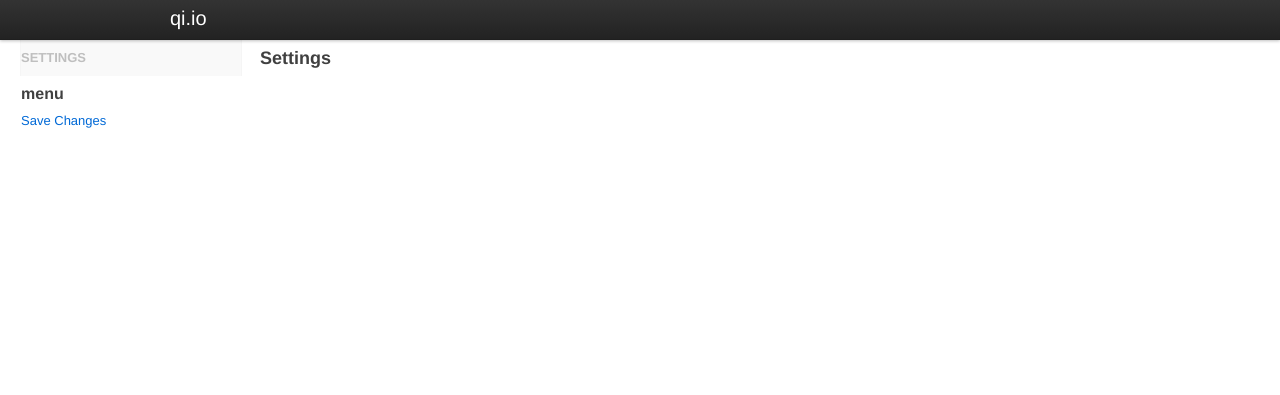
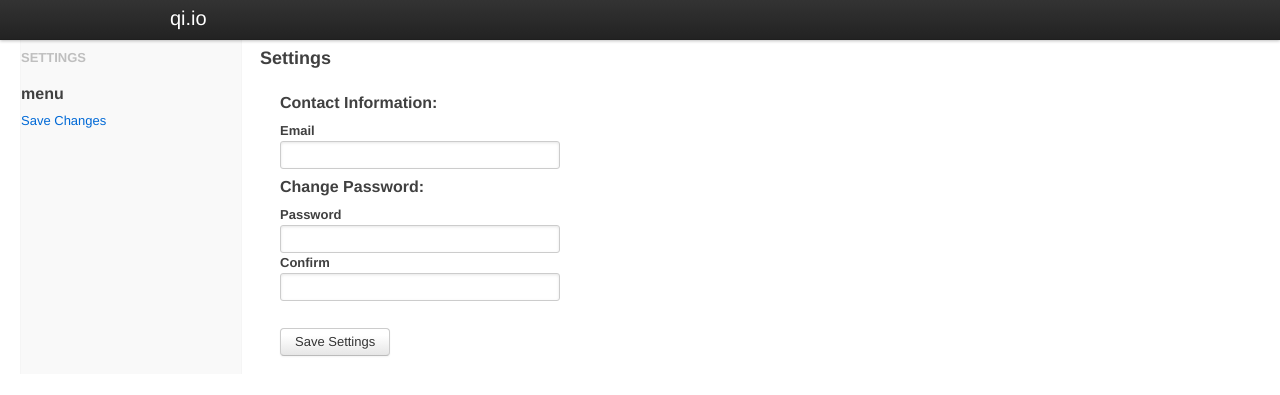
Before and after one commit to pmn/qi.io, a Flask app: template templates/settings.html in a window 1280 px wide. Shown: the top 395 px of the page. Run offline with Flask 2, Linux system fonts and the light colour scheme; the template is opened without the code that fills it, so the values that code supplies are empty, except form fields; form fields are guessed from the names that the template uses; parts of the project's set-up code (start-up, migrations or seed data) failed here and were passed over; some libraries are stand-ins or nearby versions.

Commit message:
Added settings, including ability to change password

```diff
--- a/templates/index.html
+++ b/templates/index.html
@@ -58,8 +58,7 @@
 <h3>
   We are currently in closed beta.
 </h3>
-<h3> If you have an invite or an account you can
-  <a href="{{ url_for('sign_in') }}">Sign in</a> or <a href="{{ url_for('sign_up') }}">Sign up</a>
-</h3>
+<h3> Have an account? <a href="{{ url_for('sign_in') }}">Sign in</a></h3>
+<h3> Have an invitation? <a href="{{ url_for('sign_up') }}">Sign up</a></h3>
 {% endif %}
 {% endblock %}
--- a/templates/settings.html
+++ b/templates/settings.html
@@ -13,4 +13,41 @@
 
 {% block content %}
 <h3>Settings</h3>
+<form method="POST" class="form-stacked">
+  <fieldset>
+    {{ form.csrf }}
+    <h4>Contact Information:</h4>
+    {{ form.email.label }}
+    {{ form.email(class="xlarge") }}
+    {% if form.email.errors %}
+    <ul class="errors">
+      {% for error in form.email.errors %}
+      <li>{{ error }}</li>
+      {% endfor %}
+    </ul>
+    {% endif %}
+
+    <h4>Change Password:</h4>
+    {{ form.password.label }}
+    {{ form.password(class="xlarge") }}
+    {% if form.password.errors %}
+    <ul class="errors">
+      {% for error in form.password.errors %}
+      <li>{{ error }}</li>
+      {% endfor %}
+    </ul>
+    {% endif %}
+
+    {{ form.confirm.label }} {{ form.confirm(class="xlarge") }}
+    {% if form.confirm.errors %}
+    <ul class="errors">
+      {% for error in form.confirm.errors %}
+      <li>{{ error }}</li>
+      {% endfor %}
+    </ul>
+    {% endif %}
+    <p>&nbsp;</p>
+    <input type="submit" value="Save Settings" class="btn">
+  </fieldset>
+</form>
 {% endblock %}
--- a/templates/signup.html
+++ b/templates/signup.html
@@ -41,7 +41,7 @@
     {% endfor %}
   </ul>
   {% endif %}
-  <br />
+  <p>&nbsp;</p>
   <input type="submit" value="Sign up" class="btn" />
   </fieldset>
 </form>
--- a/web.py
+++ b/web.py
@@ -115,7 +115,26 @@ def newentry():
 @app.route("/settings", methods=['GET', 'POST'])
 def user_settings():
     """User settings"""
-    form = SettingsForm()
+    user = session['user']
+    form = SettingsForm(email=user.email)
+
+    if request.method == 'POST' and form.validate():
+        user_changed = False
+        if request.form['email'] and request.form['email'] != user.email:
+            user.email = request.form['email']
+            user_changed = True
+            flash("Email address saved!")
+        if request.form['password']:
+            user.set_password(request.form['password'])
+            user_changed = True
+            user.save()
+            flash("Your password was successfully changed!")
+
+        if user_changed:
+            user.save()
+
+        return redirect(url_for('home'))
+
     return render_template("settings.html",
                            form=form)
 
```
Also changed, not shown: templates/signin.html (+6 -5 lines).
